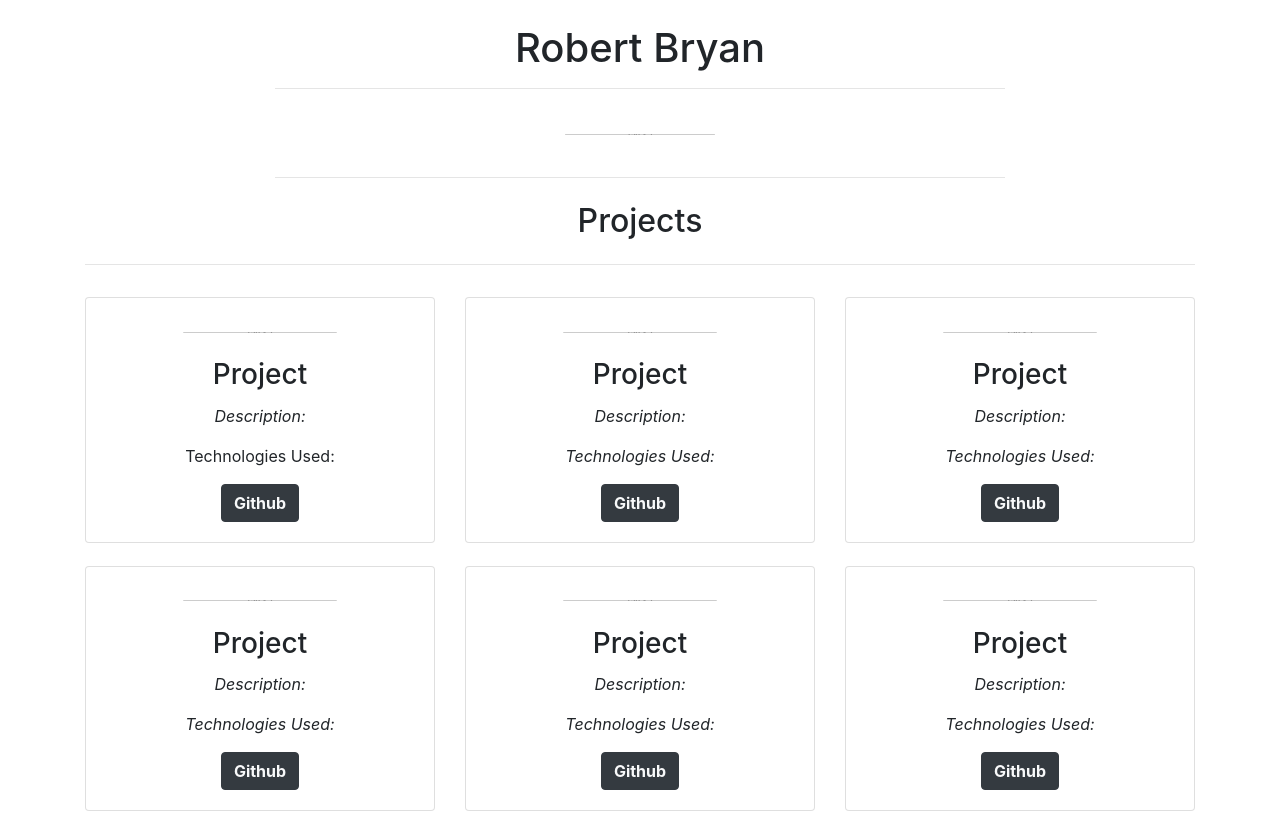
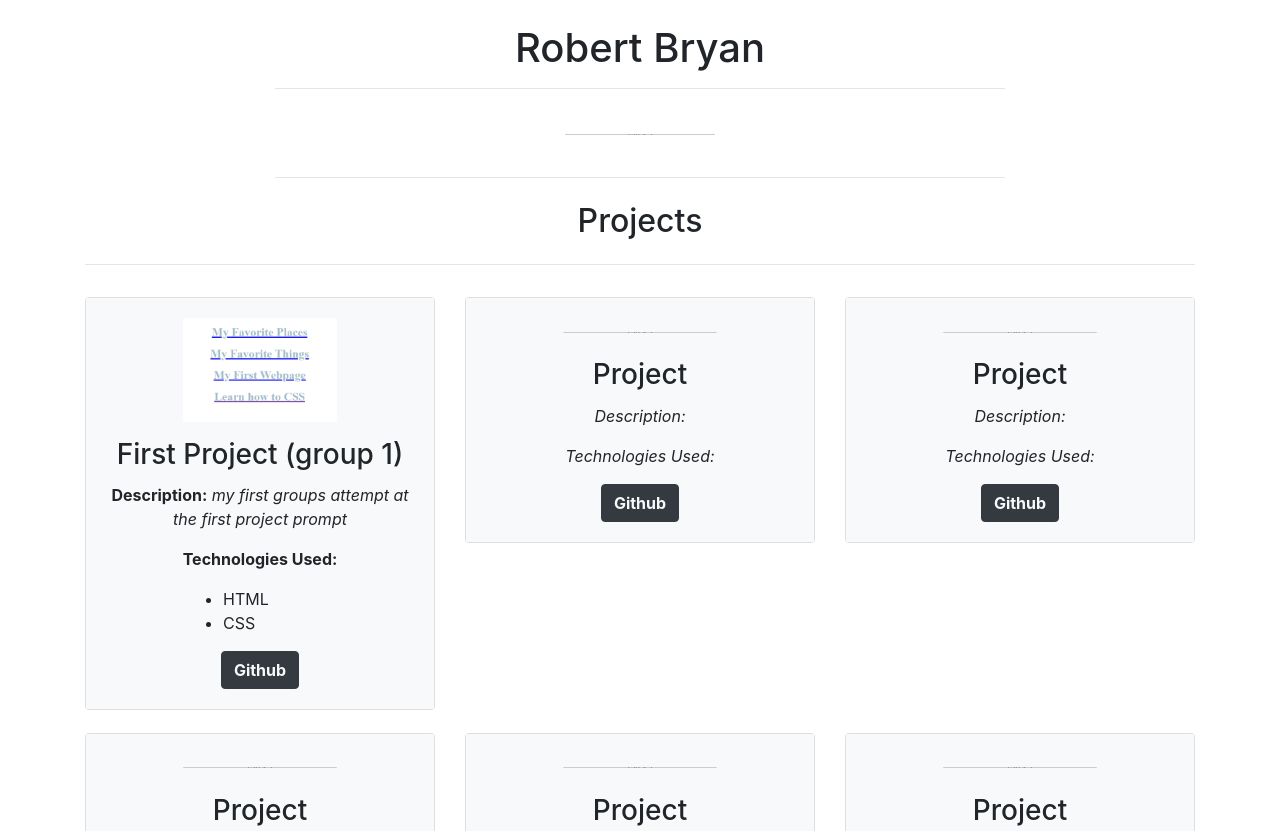
Before and after one commit to robbryandev/Portfolio, a plain HTML site: page index.html in a window 1280 px wide. Shown: the top 831 px of the page. Drawn offline with Linux system fonts and the light colour scheme; placeholder pictures from the web are drawn by us.

Commit message:
Finish first project card

```diff
--- a/css/styles.css
+++ b/css/styles.css
@@ -16,3 +16,7 @@
   width: 300px;
   margin-bottom: 2%;
 }
+
+.port-text {
+  font-weight: bold;
+}
--- a/index.html
+++ b/index.html
@@ -36,20 +36,22 @@
       <div class="row row-cols-2 row-cols-sm-2 row-cols-lg-3 text-center port">
         <div class="port-item col-4">
           <div class="card">
-            <div class="card-body">
-              <img src="https://via.placeholder.com/150/000000/FFFFFF/?text=ProjectImg
-
-            C/O https://placeholder.com/" alt="" class="card-img-top w-50 h-50">
-              <h3 class="card-title pt-3">Project</h3>
-              <p class="card-text"><em>Description: </em></p>
-              <p class="card-text"> <em></em>Technologies Used: </em></p>
-              <a href="" class="btn btn-dark text-light"><strong>Github</strong></a>
+            <div class="card-body bg-light">
+              <a href="https://robbryandev.github.io/my-first-webpage/"><img src="/images/my-first-webpage-1.PNG" alt="screenshot of page" class="card-img-top w-50 h-50"></a>
+              <h3 class="card-title pt-3">First Project (group 1)</h3>
+              <p class="card-text"><span class="port-text">Description:</span><em> my first groups attempt at the first project prompt</em></p>
+              <p class="card-text"><span class="port-text">Technologies Used: </span></p>
+              <ul class="card-text text-left w-50 m-auto">
+                <li>HTML</li>
+                <li>CSS</li>
+              </ul>
+              <a href="https://github.com/robbryandev/my-first-webpage" class="btn btn-dark text-light mt-3"><strong>Github</strong></a>
             </div>
           </div>
         </div>
         <div class="port-item col-4">
           <div class="card">
-            <div class="card-body">
+            <div class="card-body bg-light">
               <img src="https://via.placeholder.com/150/000000/FFFFFF/?text=ProjectImg
 
             C/O https://placeholder.com/" alt="" class="card-img-top w-50 h-50">
@@ -62,7 +64,7 @@
         </div>
         <div class="port-item col-4">
           <div class="card">
-            <div class="card-body">
+            <div class="card-body bg-light">
               <img src="https://via.placeholder.com/150/000000/FFFFFF/?text=ProjectImg
 
             C/O https://placeholder.com/" alt="" class="card-img-top w-50 h-50">
@@ -75,7 +77,7 @@
         </div>
         <div class="port-item col-4">
           <div class="card">
-            <div class="card-body">
+            <div class="card-body bg-light">
               <img src="https://via.placeholder.com/150/000000/FFFFFF/?text=ProjectImg
 
             C/O https://placeholder.com/" alt="" class="card-img-top w-50 h-50">
@@ -88,7 +90,7 @@
         </div>
         <div class="port-item col-4">
           <div class="card">
-            <div class="card-body">
+            <div class="card-body bg-light">
               <img src="https://via.placeholder.com/150/000000/FFFFFF/?text=ProjectImg
 
             C/O https://placeholder.com/" alt="" class="card-img-top w-50 h-50">
@@ -101,7 +103,7 @@
         </div>
         <div class="port-item col-4">
           <div class="card">
-            <div class="card-body">
+            <div class="card-body bg-light">
               <img src="https://via.placeholder.com/150/000000/FFFFFF/?text=ProjectImg
 
             C/O https://placeholder.com/" alt="" class="card-img-top w-50 h-50">
@@ -114,7 +116,7 @@
         </div>
         <div class="port-item col-4">
           <div class="card">
-            <div class="card-body">
+            <div class="card-body bg-light">
               <img src="https://via.placeholder.com/150/000000/FFFFFF/?text=ProjectImg
 
             C/O https://placeholder.com/" alt="" class="card-img-top w-50 h-50">
@@ -127,7 +129,7 @@
         </div>
         <div class="port-item col-4">
           <div class="card">
-            <div class="card-body">
+            <div class="card-body bg-light">
               <img src="https://via.placeholder.com/150/000000/FFFFFF/?text=ProjectImg
 
             C/O https://placeholder.com/" alt="" class="card-img-top w-50 h-50">
@@ -140,7 +142,7 @@
         </div>
         <div class="port-item col-4">
           <div class="card">
-            <div class="card-body">
+            <div class="card-body bg-light">
               <img src="https://via.placeholder.com/150/000000/FFFFFF/?text=ProjectImg
 
             C/O https://placeholder.com/" alt="" class="card-img-top w-50 h-50">
@@ -153,7 +155,7 @@
         </div>
         <div class="port-item col-4">
           <div class="card">
-            <div class="card-body">
+            <div class="card-body bg-light">
               <img src="https://via.placeholder.com/150/000000/FFFFFF/?text=ProjectImg
 
             C/O https://placeholder.com/" alt="" class="card-img-top w-50 h-50">
```
Also changed, not shown: images/my-first-webpage-1.PNG (added).
